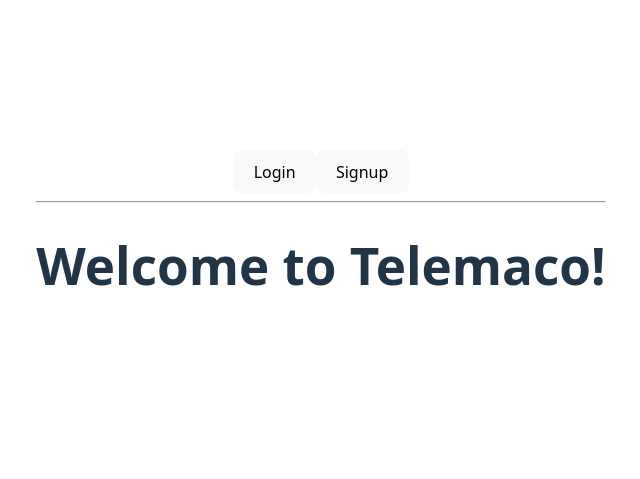
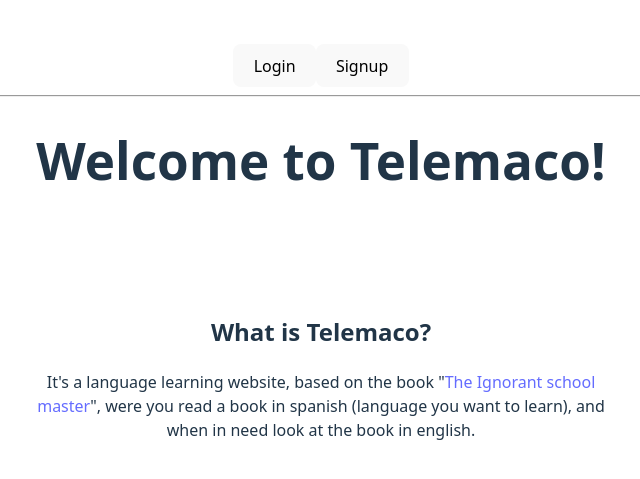
Before and after one commit to AdamFariello/capStone_FrontEnd, a React app: page / in a window 1280 px wide. Shown: the part 149-628 px from the top of the page, without its empty margins (319-959 px from the left). Built offline with nearby package versions, Linux system fonts and the light colour scheme; the HTML template or start-up script is replaced by a standard one.

Commit message:
Created mainPage.css file and updated jsx version

```diff
--- /dev/null
+++ b/src/pages/mainPage.css
@@ -0,0 +1,6 @@
+#teleDiv {
+    margin-left: auto;
+    margin-right: auto;
+
+    width: 50%;
+}
--- a/src/pages/mainPage.jsx
+++ b/src/pages/mainPage.jsx
@@ -1,4 +1,6 @@
 import { Link, useNavigate } from "react-router-dom";
+
+import "./mainPage.css";
 
 export default function MainPage() {
     const navigate = useNavigate();
@@ -10,7 +12,21 @@ export default function MainPage() {
         </div>
 
         <h1>Welcome to Telemaco!</h1>
-        <br />
+        <br /> <br /> <br />
+
+        {/*
+            "a good num­ber of students who did not speak French; but Joseph Jacotot knew no Flemish...
+            Yet he wanted to re­spond to their wishes. To do so, the minimal link...
+            had to be established between himself and them.
+            At that time, a bilingual edition of <u>Télémaque</u> was being published in Brussels...
+            He had the book delivered to the students and asked them
+        */}
+        <div id="teleDiv">
+            <h2>What is Telemaco?</h2>
+            <p>It's a language learning website, based on the book
+            "<a href="https://en.wikipedia.org/wiki/The_Ignorant_Schoolmaster">The Ignorant school master</a>",
+            were you read a book in spanish (language you want to learn), and when in need look at the book in english.</p>
+        </div>
 
 
     </>)
```
